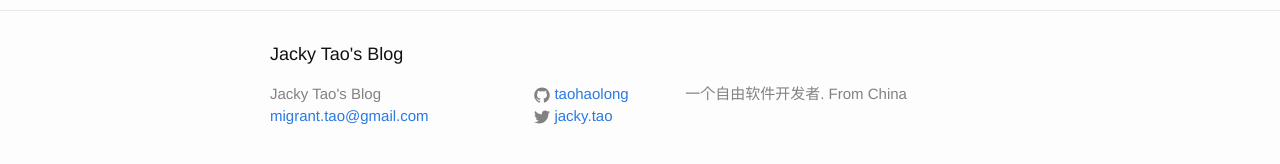
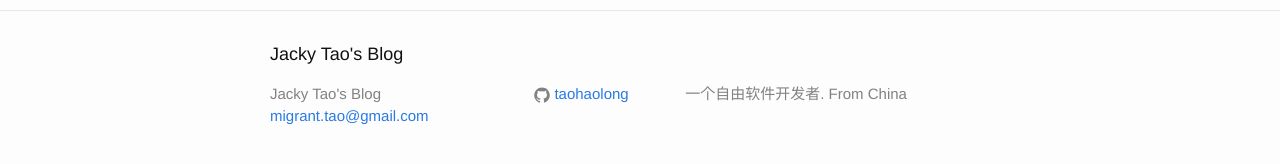
Before and after one commit to taohaolong/taohaolong.github.com, a Jekyll site: the page built from index.html, in a window 1280 px wide. Shown: the part 540-704 px from the top of the page. Built offline with Jekyll 4.4.1, drawn with Linux system fonts in a browser that asks for light colours.

Commit message:
Update _config.yml

```diff
--- a/_config.yml
+++ b/_config.yml
@@ -9,7 +9,7 @@ description: > # this means to ignore newlines until "baseurl:"
 
 baseurl: "" # the subpath of your site, e.g. /blog/
 url: "http://yourdomain.com" # the base hostname & protocol for your site
-twitter_username: jacky.tao
+test: tt
 github_username:  taohaolong
 
 # Build settings
```
